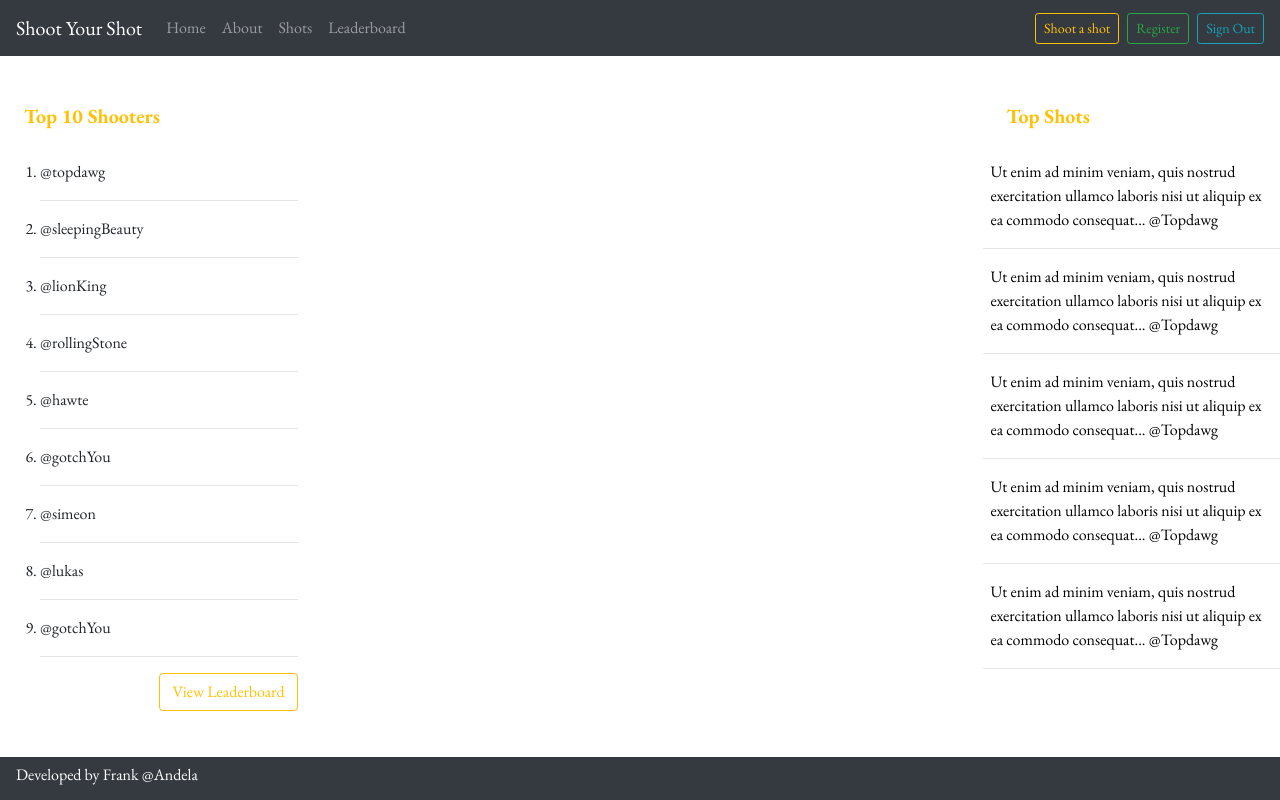
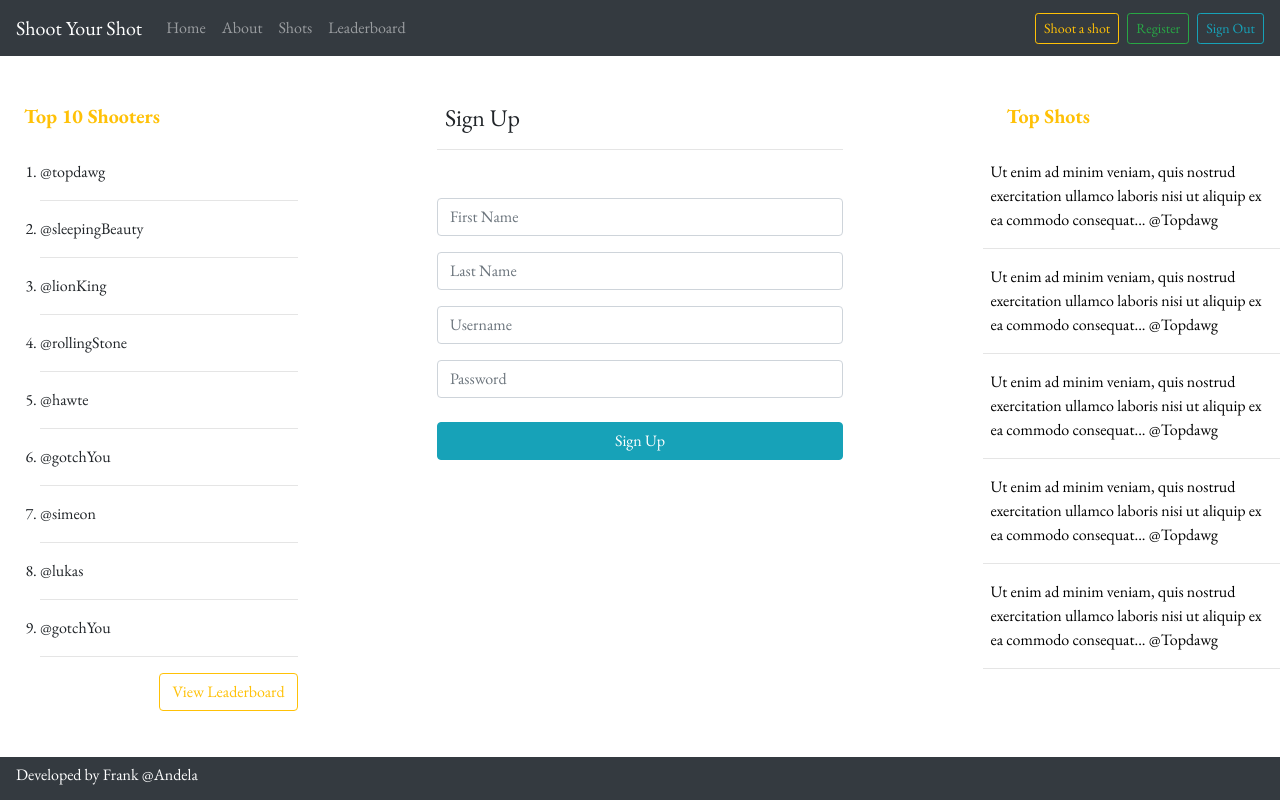
Before and after one commit to fatukunda/shoot-your-shot, a Vue app: page /signup in a window 1280 px wide. Built offline with nearby package versions, Linux system fonts and the light colour scheme.

Commit message:
Create the login page

```diff
--- /dev/null
+++ b/src/components/SignIn.vue
@@ -0,0 +1,43 @@
+<template>
+  <div class="signin">
+      <h4 class="display-5 pl-2">Sign In</h4>
+      <hr>
+    <form>
+      <div class="form-group">
+        <input
+          type="email"
+          class="form-control"
+          id="username"
+          aria-describedby="emailHelp"
+          placeholder="Username"
+        />
+      </div>
+      <div class="form-group">
+        <input
+          type="password"
+          class="form-control"
+          id="password"
+          placeholder="Password"
+        />
+      </div>
+      <button type="submit" class="btn btn-info btn-block mt-4">Login</button>
+    </form>
+  </div>
+</template>
+
+<script>
+export default {
+  name: 'SignIn',
+};
+</script>
+
+<style scoped>
+.signin{
+    width: 65%;
+    margin: 0 auto;
+}
+.signin form{
+    margin-top: 3rem;
+    margin-bottom: 3rem;
+}
+</style>
--- /dev/null
+++ b/src/components/SignUp.vue
@@ -0,0 +1,59 @@
+<template>
+  <div class="signup">
+      <h4 class="display-5 pl-2">Sign Up</h4>
+      <hr>
+    <form>
+        <div class="form-group">
+        <input
+          type="text"
+          class="form-control"
+          id="firstName"
+          placeholder="First Name"
+        />
+      </div>
+      <div class="form-group">
+        <input
+          type="text"
+          class="form-control"
+          id="lastName"
+          placeholder="Last Name"
+        />
+      </div>
+      <div class="form-group">
+        <input
+          type="email"
+          class="form-control"
+          id="username"
+          aria-describedby="emailHelp"
+          placeholder="Username"
+        />
+      </div>
+      <div class="form-group">
+        <input
+          type="password"
+          class="form-control"
+          id="password"
+          placeholder="Password"
+        />
+      </div>
+      <button type="submit" class="btn btn-info btn-block mt-4">Sign Up</button>
+    </form>
+  </div>
+</template>
+
+<script>
+export default {
+  name: 'SignUp',
+};
+</script>
+
+<style scoped>
+.signup{
+    width: 65%;
+    margin: 0 auto;
+}
+.signup form{
+    margin-top: 3rem;
+    margin-bottom: 3rem;
+}
+</style>
--- a/src/router/index.js
+++ b/src/router/index.js
@@ -33,6 +33,16 @@ const routes = [
     name: 'shots',
     component: () => import('../components/Shots.vue'),
   },
+  {
+    path: '/signup',
+    name: 'signup',
+    component: () => import('../components/SignUp.vue'),
+  },
+  {
+    path: '/signin',
+    name: 'signin',
+    component: () => import('../components/SignIn.vue'),
+  },
 ];
 
 const router = new VueRouter({
```
